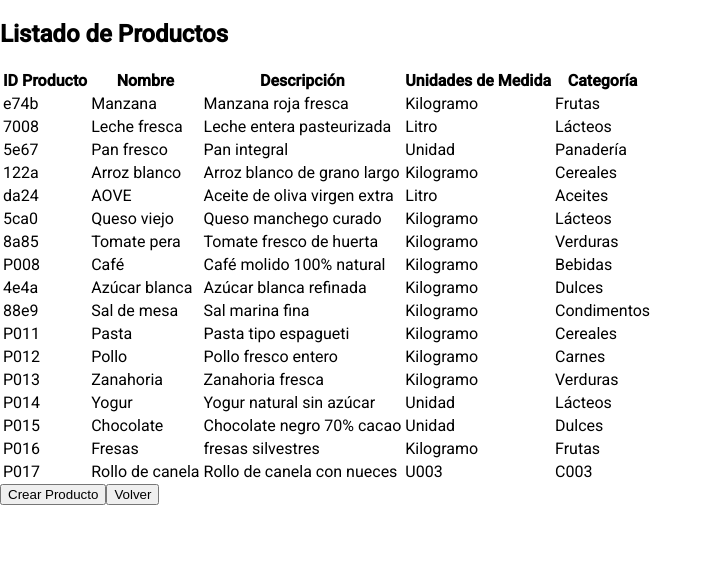
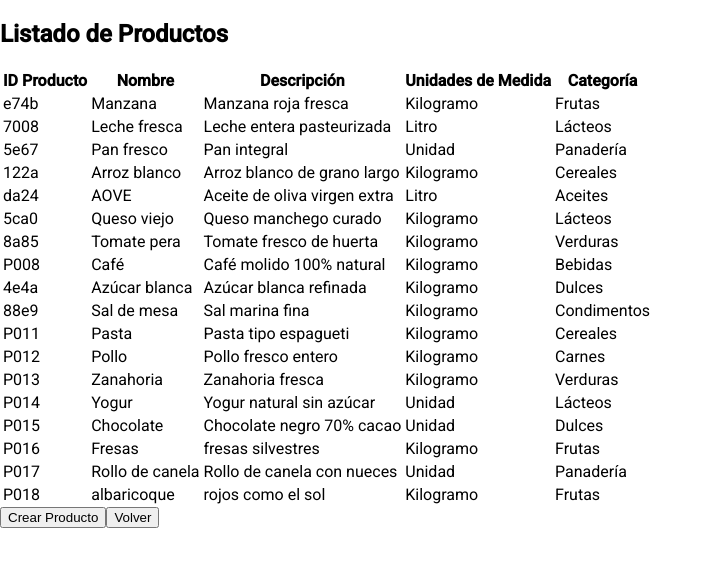
Before and after one commit to Lorena-Rodriguez/angular-ejercicio-3, an Angular app: page /productos in a window 1280 px wide. Shown: the top 566 px of the page, without its empty margins (0-713 px from the left). Built offline with nearby package versions, Linux system fonts and the light colour scheme; data requests are answered from the project's data file.

Commit message:
arreglo datos que no cargaban en listado como unidades de medida y categoría

```diff
--- a/API-DATOS/db.json
+++ b/API-DATOS/db.json
@@ -428,6 +428,17 @@
       "descuentoVenta": 0.5,
       "stock": "30",
       "idProducto": "P017"
+    },
+    {
+      "id": "67b6",
+      "nombre": "albaricoque",
+      "descripcion": "rojos como el sol",
+      "unidadesMedida": "U001",
+      "categoria": "C001",
+      "precioVenta": "2.36",
+      "descuentoVenta": 10,
+      "stock": "200",
+      "idProducto": "P018"
     }
   ],
   "unidadesMedida": [
--- a/src/app/datos-producto/datos-producto.component.html
+++ b/src/app/datos-producto/datos-producto.component.html
@@ -1,6 +1,6 @@
 
 
-<form [formGroup]="formularioProducto" (ngSubmit)="guardarProducto()">
+<form *ngIf="formularioProducto" [formGroup]="formularioProducto" (ngSubmit)="guardarProducto()">
 
   <label for="nombre">Nombre:</label>
   <input id="nombre" formControlName="nombre" type="text" required />
--- a/src/app/datos-producto/datos-producto.component.ts
+++ b/src/app/datos-producto/datos-producto.component.ts
@@ -3,7 +3,7 @@ import { FormBuilder, FormGroup, Validators } from '@angular/forms';
 import { ActivatedRoute, Router } from '@angular/router';
 import { ProductosService } from '../productos/productos.service';
 import { iProducto } from '../productos/productos.interface';
-
+import { forkJoin } from 'rxjs';
 
 @Component({
   selector: 'app-datos-producto',
@@ -26,22 +26,21 @@ export class DatosProductoComponent implements OnInit {
 ngOnInit(): void {
   this.id = this.route.snapshot.paramMap.get('id');
 
-  // Cargar unidades de medida desde la API
-  this.productosService.getUnidadesMedida().subscribe((unidades) => {
+  forkJoin({
+    unidades: this.productosService.getUnidadesMedida(),
+    categorias: this.productosService.getCategorias()
+  }).subscribe(({ unidades, categorias }) => {
     this.unidadesMedidaDisponibles = unidades.map(u => ({ idUnidad: u.idUnidad, descripcion: u.descripcion }));
-  });
-
-  // Cargar categorías desde la API
-  this.productosService.getCategorias().subscribe((categorias) => {
     this.categoriasDisponibles = categorias.map(c => ({ idCategoria: c.idCategoria, descripcion: c.descripcion }));
-  });
 
     this.inicializarFormulario();
 
     if (this.id) {
       this.cargarProducto(this.id);
     }
+  });
 }
+
 
 
 
@@ -75,13 +74,27 @@ ngOnInit(): void {
   this.productosService.getProducto(id).subscribe((producto) => {
     if (producto) {
       console.log('Producto obtenido:', producto);
+
       this.formularioProducto.patchValue(producto);
 
-        // Selecciona automáticamente la unidad de medida en el combo
-        this.formularioProducto.get('unidadesMedida')?.setValue(producto.unidadesMedida);
+      // 🔹 Seleccionar la unidad de medida correcta por descripción
+      const unidadSeleccionada = this.unidadesMedidaDisponibles.find(u => u.descripcion === producto.unidadesMedida);
+      console.log('Unidad seleccionada en lista:', unidadSeleccionada);
+      if (unidadSeleccionada) {
+        this.formularioProducto.get('unidadesMedida')?.setValue(unidadSeleccionada.idUnidad);
+      }
+
+      // 🔹 Seleccionar la categoría correcta por descripción
+      const categoriaSeleccionada = this.categoriasDisponibles.find(c => c.descripcion === producto.categoria);
+      console.log('Categoría seleccionada en lista:', categoriaSeleccionada);
+      if (categoriaSeleccionada) {
+        this.formularioProducto.get('categoria')?.setValue(categoriaSeleccionada.idCategoria);
+      }
     }
   });
 }
+
+
 
 
   guardarProducto(): void {
@@ -130,4 +143,7 @@ ngOnInit(): void {
   volverListadoProductos(): void {
     this.router.navigate(['/productos']);
   }
+
+
+
 }
--- a/src/app/listado-productos/listado-productos.component.html
+++ b/src/app/listado-productos/listado-productos.component.html
@@ -15,8 +15,8 @@
       <td>{{ producto.idProducto }}</td>
       <td>{{ producto.nombre }}</td>
       <td>{{ producto.descripcion }}</td>
-      <td>{{ producto.unidadesMedida }}</td>
-      <td>{{ producto.categoria }}</td>
+      <td>{{ getDescripcionUnidad(producto.unidadesMedida) }}</td>
+<td>{{ getDescripcionCategoria(producto.categoria) }}</td>
     </tr>
   </tbody>
 </table>
--- a/src/app/listado-productos/listado-productos.component.ts
+++ b/src/app/listado-productos/listado-productos.component.ts
@@ -2,6 +2,7 @@ import { Component, OnInit } from '@angular/core';
 import { Router } from '@angular/router';
 import { ProductosService } from '../productos/productos.service';
 import { iProducto } from '../productos/productos.interface';
+import { forkJoin } from 'rxjs';
 
 @Component({
   selector: 'app-listado-productos',
@@ -11,21 +12,25 @@ import { iProducto } from '../productos/productos.interface';
 })
 export class ListadoProductosComponent implements OnInit {
   productos: iProducto[] = [];
+  unidadesMedidaDisponibles: { idUnidad: string; descripcion: string }[] = [];
+  categoriasDisponibles: { idCategoria: string; descripcion: string }[] = [];
 
   constructor(private productosService: ProductosService, private router: Router) {}
 
   ngOnInit(): void {
-    this.obtenerProductos();
-  }
-
-  obtenerProductos(): void {
-    this.productosService.getProductos().subscribe((productos) => {
+    forkJoin({
+      productos: this.productosService.getProductos(),
+      unidades: this.productosService.getUnidadesMedida(),
+      categorias: this.productosService.getCategorias()
+    }).subscribe(({ productos, unidades, categorias }) => {
       this.productos = productos;
+      this.unidadesMedidaDisponibles = unidades.map(u => ({ idUnidad: u.idUnidad, descripcion: u.descripcion }));
+      this.categoriasDisponibles = categorias.map(c => ({ idCategoria: c.idCategoria, descripcion: c.descripcion }));
     });
   }
 
   editarProducto(producto: iProducto): void {
-    this.router.navigate(['/datos-producto', producto.id]); // Usa producto.id
+    this.router.navigate(['/datos-producto', producto.id]);
   }
 
   btncrearProducto(): void {
@@ -35,4 +40,14 @@ export class ListadoProductosComponent implements OnInit {
   volverPaginaPrincipal(): void {
     this.router.navigate(['/']);
   }
+
+  getDescripcionUnidad(idUnidad: string): string {
+    const unidad = this.unidadesMedidaDisponibles.find(u => u.idUnidad === idUnidad);
+    return unidad ? unidad.descripcion : idUnidad; // ✅ Si no encuentra la descripción, muestra el ID
+  }
+
+  getDescripcionCategoria(idCategoria: string): string {
+    const categoria = this.categoriasDisponibles.find(c => c.idCategoria === idCategoria);
+    return categoria ? categoria.descripcion : idCategoria; // ✅ Si no encuentra la descripción, muestra el ID
+  }
 }
```
Lines whose indentation alone changed are shown as unchanged.
